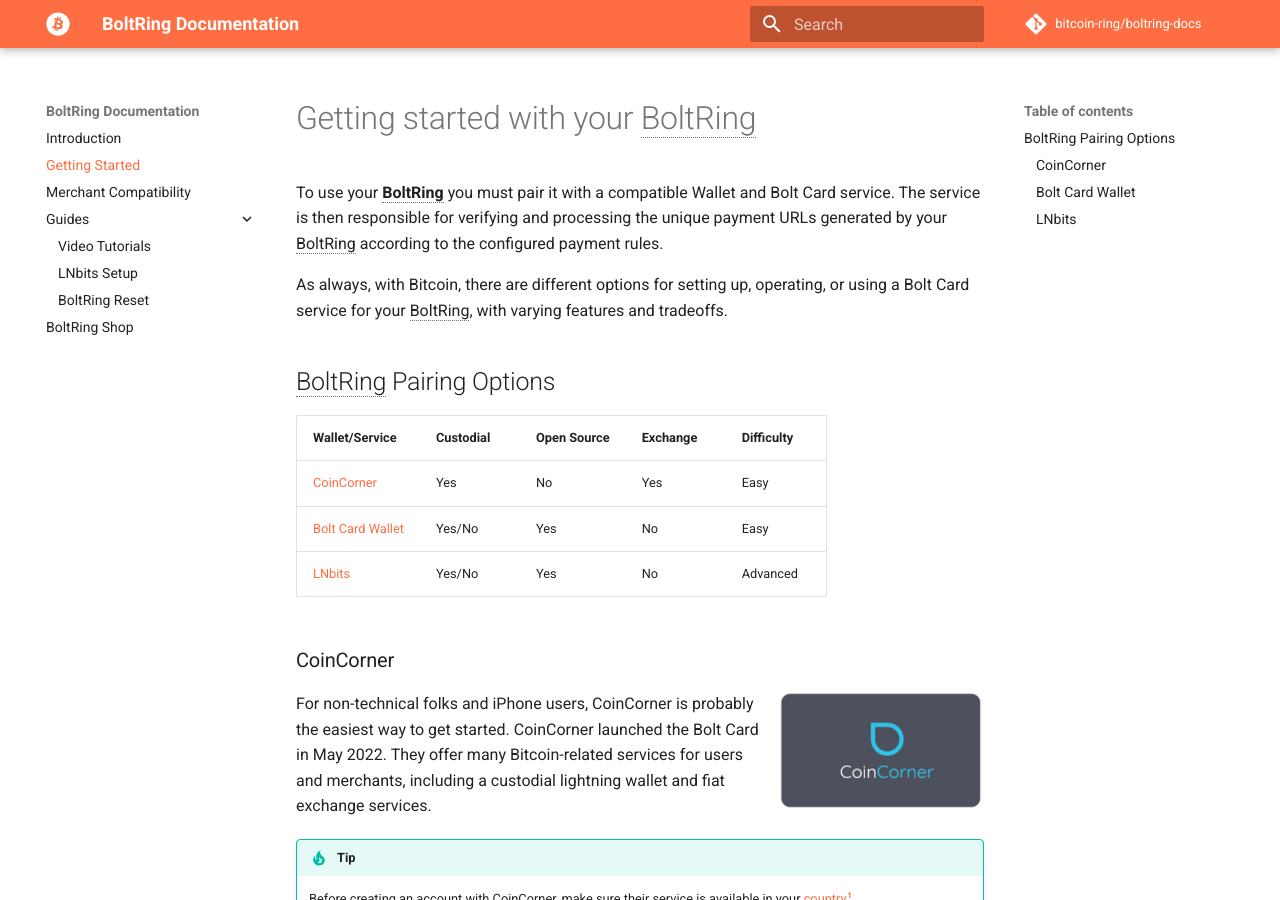
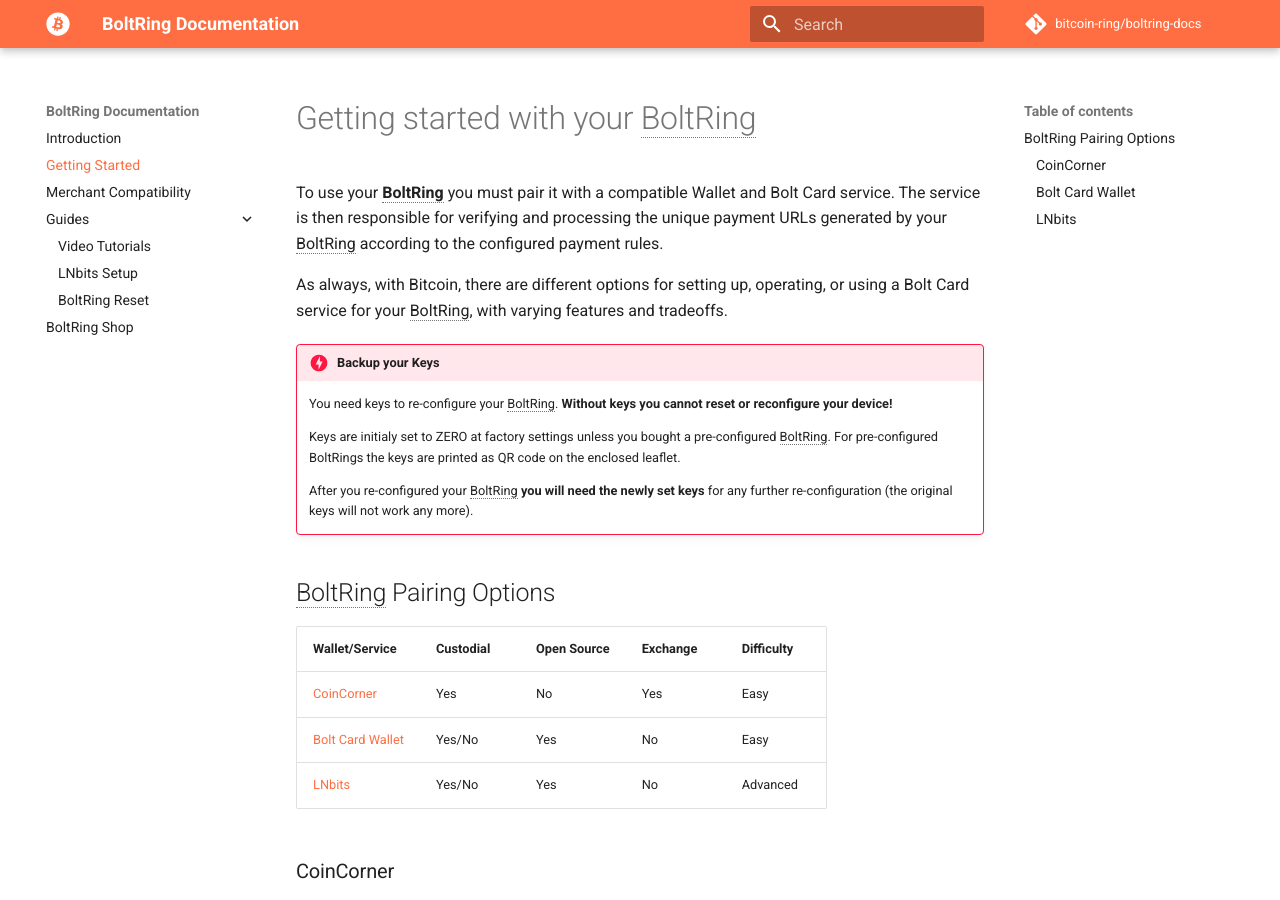
Before and after one commit to bitcoin-ring/boltring-docs, an MkDocs documentation site: the page built from docs/getting-started.md, in a window 1280 px wide and 900 px high. Built offline with MkDocs 1.6.1 and Material for MkDocs 9.7.7, drawn with Linux system fonts in a browser that asks for light colours; comment, search, counter and statistics services are not loaded.

Commit message:
Improve key backup warning

```diff
--- a/docs/getting-started.md
+++ b/docs/getting-started.md
@@ -6,6 +6,17 @@
 
 As always, with Bitcoin, there are different options for setting up, operating, or using a Bolt Card
 service for your BoltRing, with varying features and tradeoffs.
+
+!!! danger "Backup your Keys"
+
+    You need keys to re-configure your BoltRing. **Without keys you cannot reset or reconfigure
+    your device!**
+
+    Keys are initialy set to ZERO at factory settings unless you bought a pre-configured BoltRing.
+    For pre-configured BoltRings the keys are printed as QR code on the enclosed leaflet.
+
+    After you re-configured your BoltRing **you will need the newly set keys** for any further
+    re-configuration (the original keys will not work any more).
 
 ## BoltRing Pairing Options
 
```
Also changed, not shown: docs/boltring-reset.md (+2 -1 lines).
